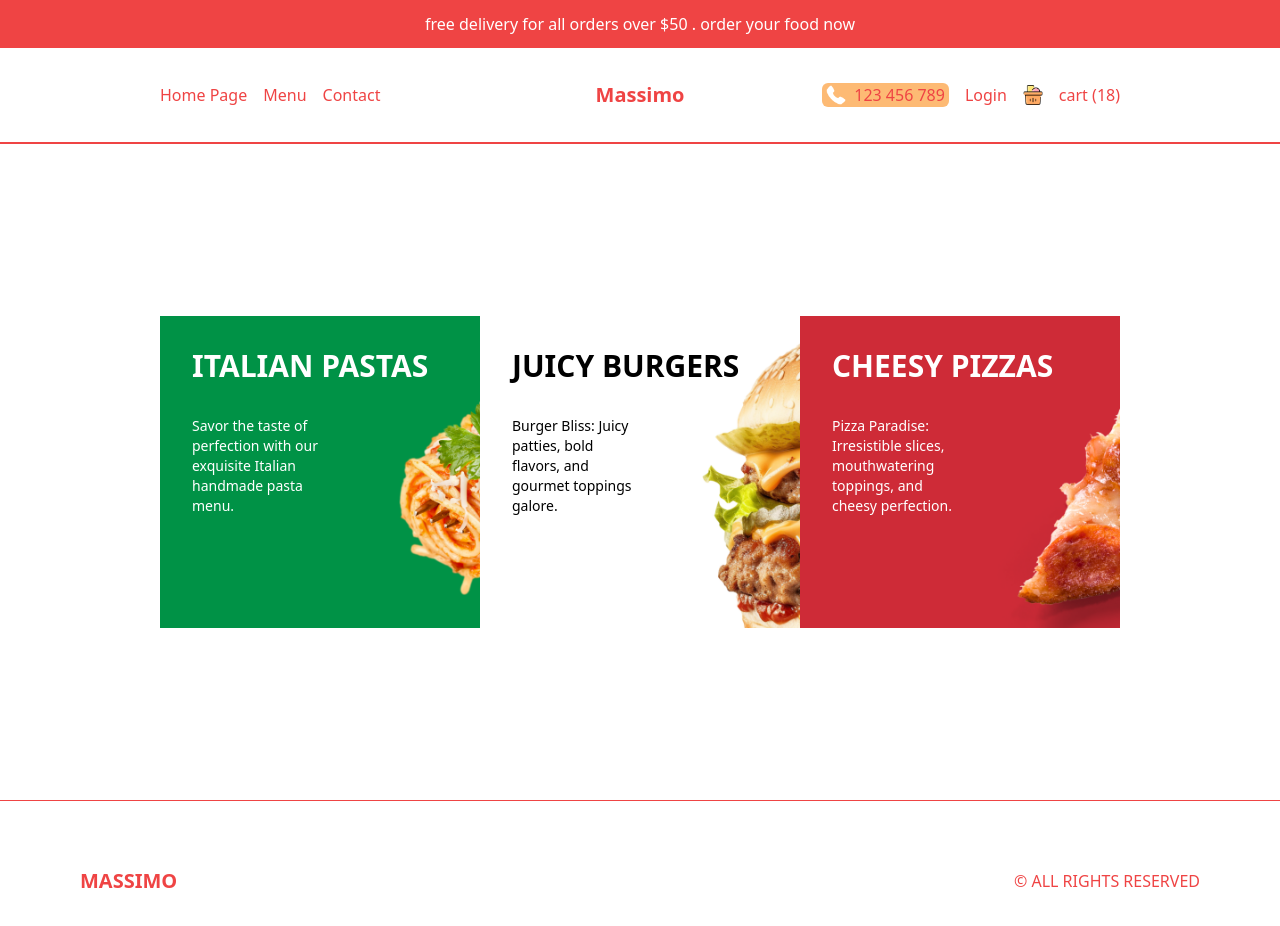
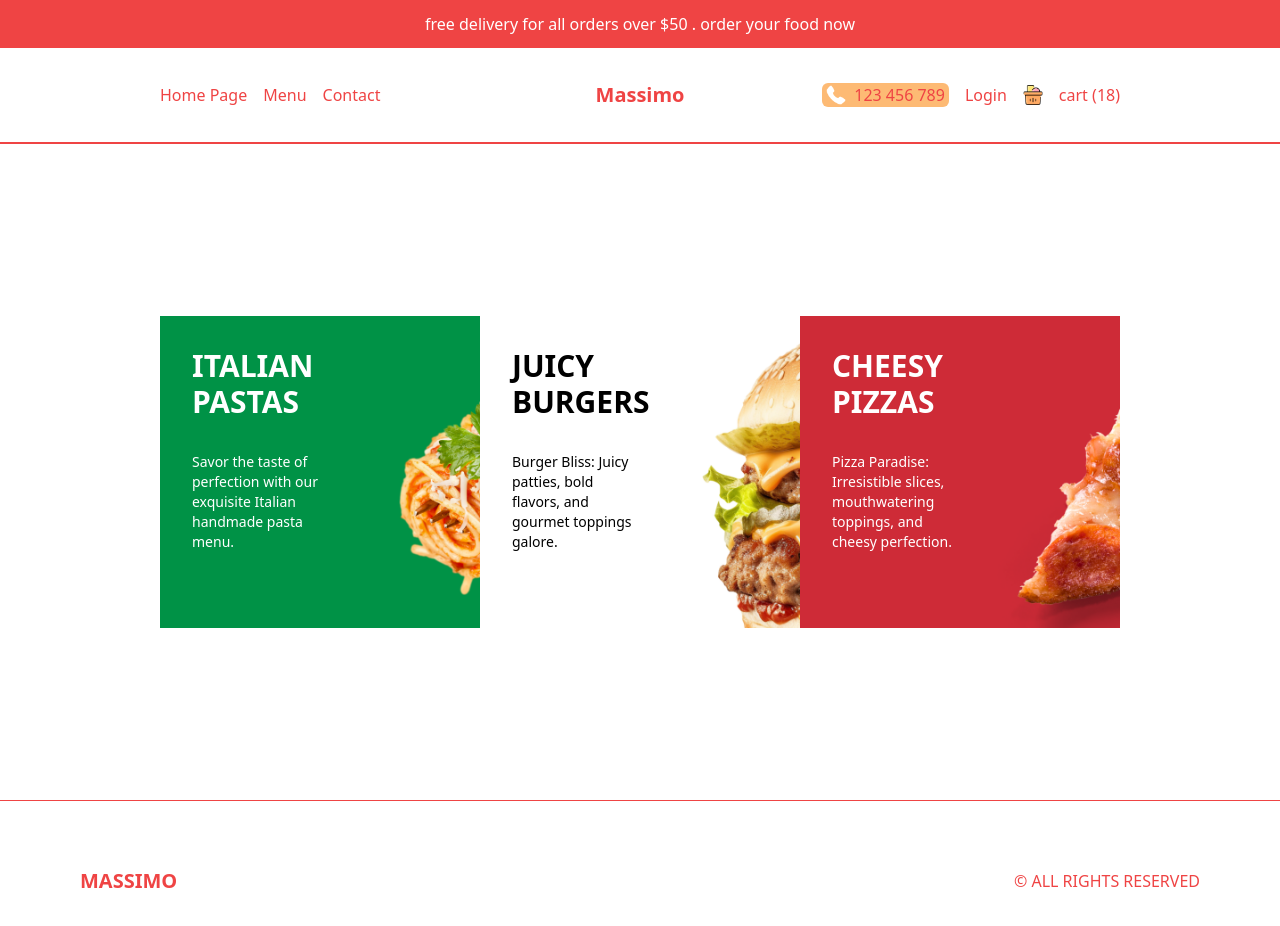
Before and after one commit to KamalBatesha/restaurant-massimo, a Next.js app: page /menu in a window 1280 px wide. Shown: the top 926 px of the page. Built offline with nearby package versions, Linux system fonts and the light colour scheme.

Commit message:
some changes

```diff
--- a/src/app/layout.tsx
+++ b/src/app/layout.tsx
@@ -16,7 +16,7 @@ export default function RootLayout({
 }>) {
   return (
     <html lang="en">
-      <body className={`antialiased`}>
+      <body className={`antialiased w-screen overflow-x-hidden`}>
         <Notification />
         <Navbar />
         {children}
--- a/src/app/menu/page.tsx
+++ b/src/app/menu/page.tsx
@@ -4,16 +4,16 @@ import React from "react";
 
 export default function MenuPage() {
   return (
-    <div className="p-4 lg:px-20 xl:px-40 h-[calc(100vh-6rem)] md:h-[calc(100vh-9rem)] flex flex-col md:flex-row items-center">
+    <div className="p-4 lg:px-20 xl:px-40 h-[calc(100vh-6rem)] md:h-[calc(100vh-9rem)] w-screen overflow-x-hidden flex flex-col md:flex-row items-center">
       {menu.map((category) => (
         <Link
           href={`/menu/${category.slug}`}
           key={category.id}
-          className="w-full  bg-cover p-8 flex-1 md:min-h-[50%]"
+          className="w-full h-1/3 md:w-1/3  bg-cover p-8 md:min-h-[50%]"
           style={{ backgroundImage: `url(${category.img})` }}
         >
           <div className={`text-${category.color} w-1/2 flex flex-col justify-between gap-8`}>
-            <h1 className="uppercase font-bold text-2xl sm:text-3xl text-nowrap">{category.title}</h1>
+            <h1 className="uppercase font-bold text-2xl sm:text-3xl ">{category.title}</h1>
             <p className="text-sm ">{category.desc}</p>
             <button
               className={`hidden 2xl:block ${
```
